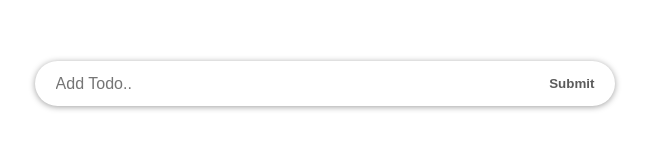
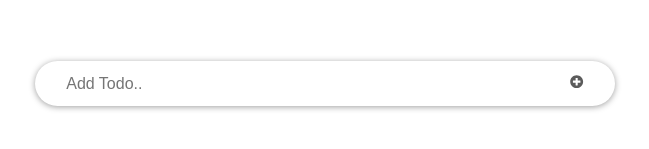
Before and after one commit to markiplagat/react-todo-app, a React (Create React App) app: page / in a window 1280 px wide. Shown: the part 235-384 px from the top of the page, without its empty margins (315-964 px from the left). Built offline with nearby package versions, Linux system fonts and the light colour scheme.

Commit message:
add (+) icon to the app

```diff
--- a/package.json
+++ b/package.json
@@ -8,6 +8,7 @@
     "@testing-library/user-event": "^13.5.0",
     "react": "^17.0.2",
     "react-dom": "^17.0.2",
+    "react-icons": "^4.3.1",
     "react-scripts": "5.0.0",
     "uuid": "^8.3.2",
     "web-vitals": "^2.1.3"
--- a/src/App.css
+++ b/src/App.css
@@ -51,11 +51,11 @@ body {
   cursor: pointer;
   font-weight: 600;
   margin-right: 10px;
+  transition: 0.15s;
 }
 
 .input-submit:hover {
-  background-color: green;
-  border-radius: 7px;
+  transform: scale(1.72);
 }
 .input-text, .input-submit {
   height: 45px;
--- a/src/components/InputTodo.js
+++ b/src/components/InputTodo.js
@@ -1,4 +1,5 @@
 import React, {useState} from "react";
+import { FaPlusCircle } from "react-icons/fa";
 
 const InputTodo = (props) => {
 
@@ -28,7 +29,9 @@ const InputTodo = (props) => {
         onChange={onChange}
         className="input-text"
       />
-      <button className="input-submit">Submit</button>
+      <button className="input-submit">
+        <FaPlusCircle />
+      </button>
     </form>
   )
 }
--- a/src/components/TodoItem.module.css
+++ b/src/components/TodoItem.module.css
@@ -22,7 +22,7 @@
     margin: -10px 0 0 10px;
 }
 
-button:hover {
+.item button:hover {
     background-color: #d30505;
 }
 
```
Also changed, not shown: 1 other file (tests, documents, lock files or other folders).
